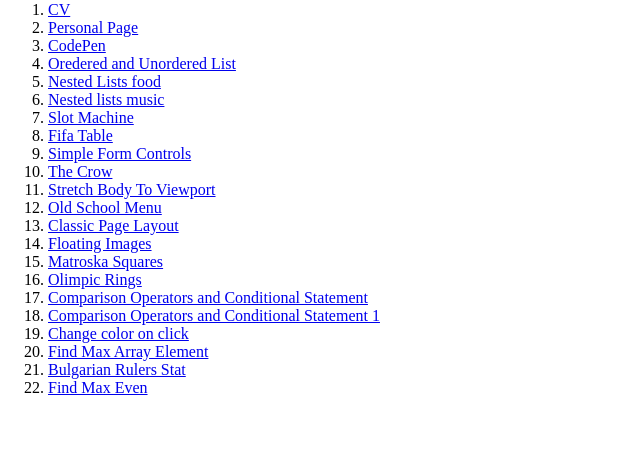
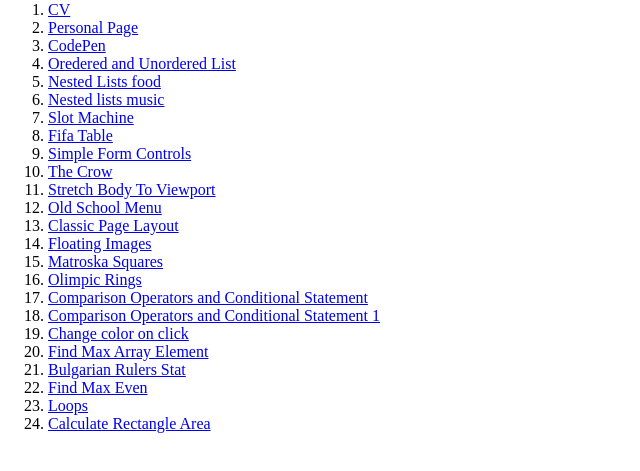
Before and after one commit to Lambrev88/WD_Course_HW, a plain HTML site: page hw1/index.html in a window 1280 px wide. Shown: the part 79-550 px from the top of the page, without its empty margins (0-640 px from the left). Drawn offline with Linux system fonts and the light colour scheme.

Commit message:
HW1 Done

```diff
--- a/hw1/index.html
+++ b/hw1/index.html
@@ -33,6 +33,8 @@
     <li><a href="./pages/findMaxArrayElement.html">Find Max Array Element</a></li>
     <li><a href="./pages/BulgarianRulersStat.html">Bulgarian Rulers Stat</a></li>
     <li><a href="./pages/findMaxEven_Task.html">Find Max Even</a></li>
+    <li><a href="./pages/Loops.html">Loops</a></li>
+    <li><a href="./pages/CalculateRectangleArea_Task.html">Calculate Rectangle Area</a></li>
   </ol>
 </body>
 
```
